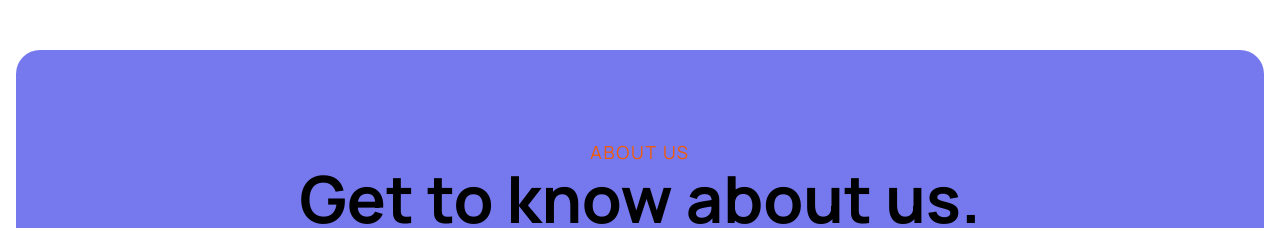
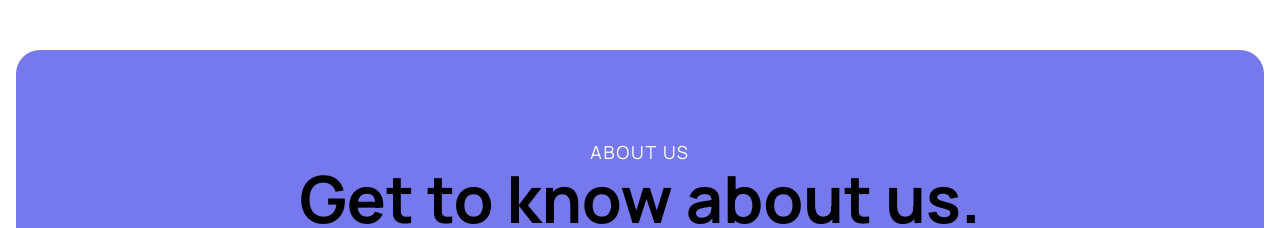
Before and after one commit to WanderVerse-Team/WanderVerse, a Next.js app in the folder package/: page / in a window 1280 px wide. Shown: the part 920-1148 px from the top of the page. Built offline with nearby package versions, Linux system fonts and the light colour scheme.

Commit message:
changed the orange texts to white

```diff
--- a/package/src/app/components/Home/AboutUs/index.tsx
+++ b/package/src/app/components/Home/AboutUs/index.tsx
@@ -38,7 +38,7 @@ const Aboutus = () => {
             alt='dots-image'
             className='absolute bottom-1 -left-20'
           />
-          <p className='text-center text-primary text-lg tracking-widest uppercase mt-10'>
+          <p className='text-center text-white text-lg tracking-widest uppercase mt-10'>
             about us
           </p>
           <h2 className='text-center pb-12'>Get to know about us.</h2>
```
